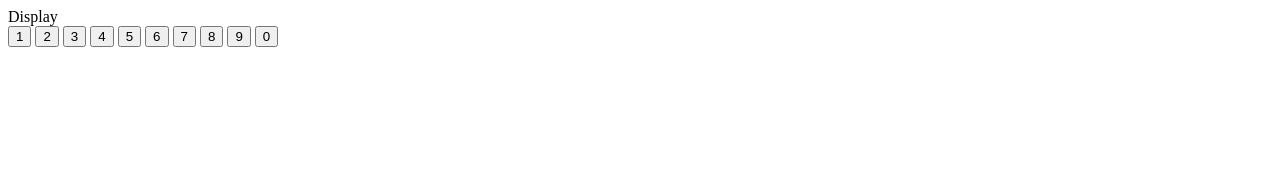
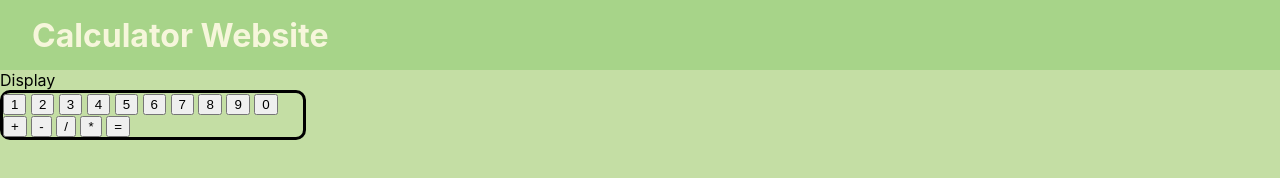
Before and after one commit to D-ADiaz/Calculator, a plain HTML site: page index.html in a window 1280 px wide. Drawn offline with Linux system fonts and the light colour scheme.

Commit message:
feat: Add header, style, and operator buttons

```diff
--- a/index.html
+++ b/index.html
@@ -4,10 +4,12 @@
         <script src = "js-file.js" defer></script>
         <meta charset = "UTF-8">
         <title>Calculator</title>
-        <link rell = "stylesheet" href ="style.css">
+        <link rel = "stylesheet" href ="style.css">
     </head>
 
     <body>
+        <div class="header">Calculator Website</div>
+        <div class="body">
             <div class = "display">Display</div>
 
             <div class = "digitsContainer">
@@ -21,6 +23,12 @@
                 <button class="digit" id="eight">8</button>
                 <button class="digit" id="nine">9</button>
                 <button class="digit" id="zero">0</button>
+                <button class="operator" id="plus">+</button>
+                <button class="operator" id ="minus">-</button>
+                <button class="operator" id ="divide">/</button>
+                <button class="operator" id = "multiply">*</button>
+                <button class="operator" id = "equals">=</button>
+            </div>
         </div>
 
     </body>
--- a/style.css
+++ b/style.css
@@ -0,0 +1,38 @@
+body{
+    display:flex;
+    flex-direction: column;
+    margin:0;
+    background:#C4DEA4;
+    min-height: 100vh;
+    font-family: -apple-system, BlinkMacSystemFont, 'Segoe UI', Roboto, Oxygen, Ubuntu, Cantarell, 'Open Sans', 'Helvetica Neue', sans-serif;
+}
+.header{
+    display:flex;
+    align-items: center;
+    padding:0 1em;
+    color: #F6F6DB;
+    background:#A7D489;
+    height:70px;
+    font-size: 32px;
+    font-weight: bolder;
+
+}
+
+.digitsContainer{
+    border: solid;
+    border-color:black;
+    border-radius: 10px;
+    flex-wrap: wrap;
+    align-items: center;
+    justify-content: space-around;
+    color:green;
+    width:300px;
+
+}
+.operator
+.digit{
+}
+.display{
+    display:flex;
+    flex-grow:1;
+}
```
Lines whose indentation alone changed are shown as unchanged.
